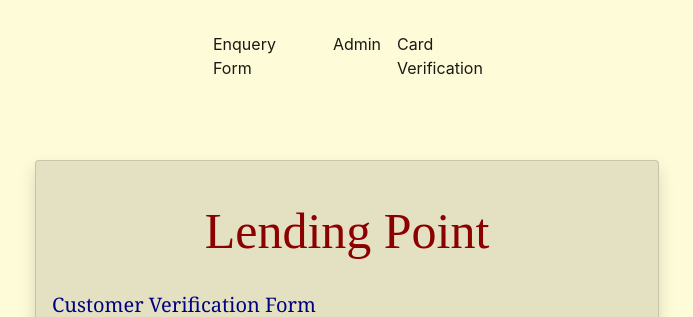
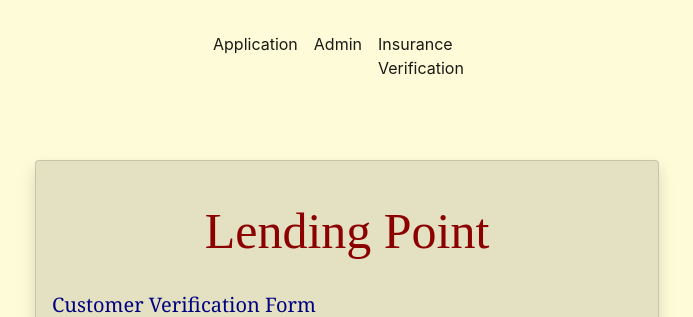
Before and after one commit to ajeetgemis/cashamerica, a Django app: page / in a window 1280 px wide. Shown: the top 317 px of the page, without its empty margins (293-986 px from the left). Run offline with Django 3.2, Linux system fonts and the light colour scheme; some web fonts are replaced.

Commit message:
added new

```diff
--- a/templates/base.html
+++ b/templates/base.html
@@ -8,7 +8,7 @@
     <!-- Bootstrap CSS -->
     <link rel="stylesheet" href="https://cdn.jsdelivr.net/npm/bootstrap@4.3.1/dist/css/bootstrap.min.css" integrity="sha384-ggOyR0iXCbMQv3Xipma34MD+dH/1fQ784/j6cY/iJTQUOhcWr7x9JvoRxT2MZw1T" crossorigin="anonymous">
 
-    <title>Cash America</title>
+    <title>CCFI</title>
     <style>
       footer
       {
@@ -24,14 +24,14 @@
     <ul class="collapse navbar-collapse ">
       <ul class="navbar-nav mr-auto">
         <li class="nav-item active fg-secondary">
-          <a class="nav-link " href="{% url 'signup'%}">Enquery Form</a>
+          <a class="nav-link " href="{% url 'signup'%}">Application</a>
         </li>
 
         <li class="nav-item active">
-          <a class="nav-link" href="{% url 'signin'%}}">Admin </a>
+          <a class="nav-link" href="{% url 'signin'%}">Admin </a>
         </li>
         <li class="nav-item active">
-          <a class="nav-link " href="{% url 'verify'%}">Card Verification</a>
+          <a class="nav-link " href="{% url 'verify'%}">Insurance Verification</a>
         </li>
       </ul>
     </ul>
```
